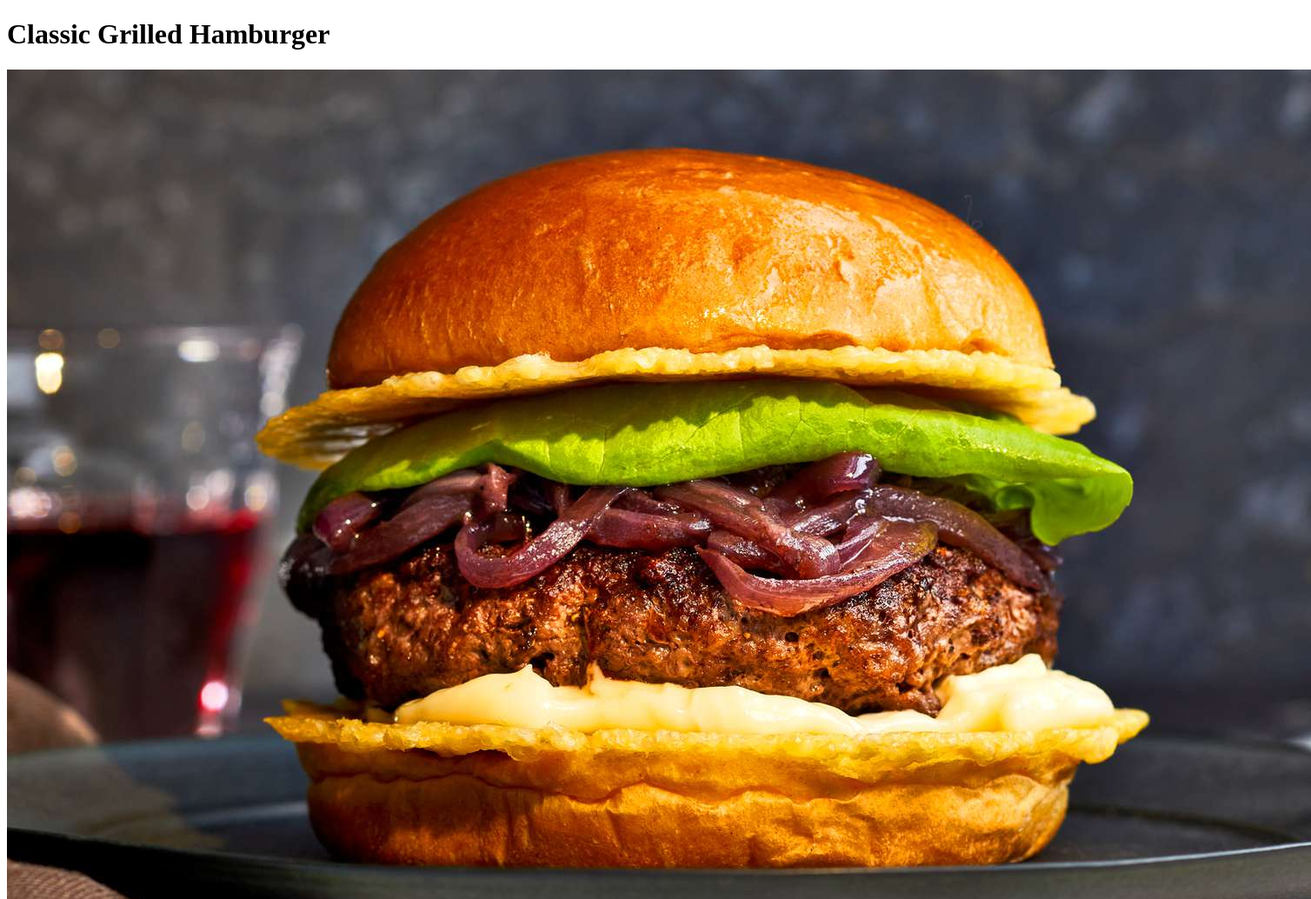
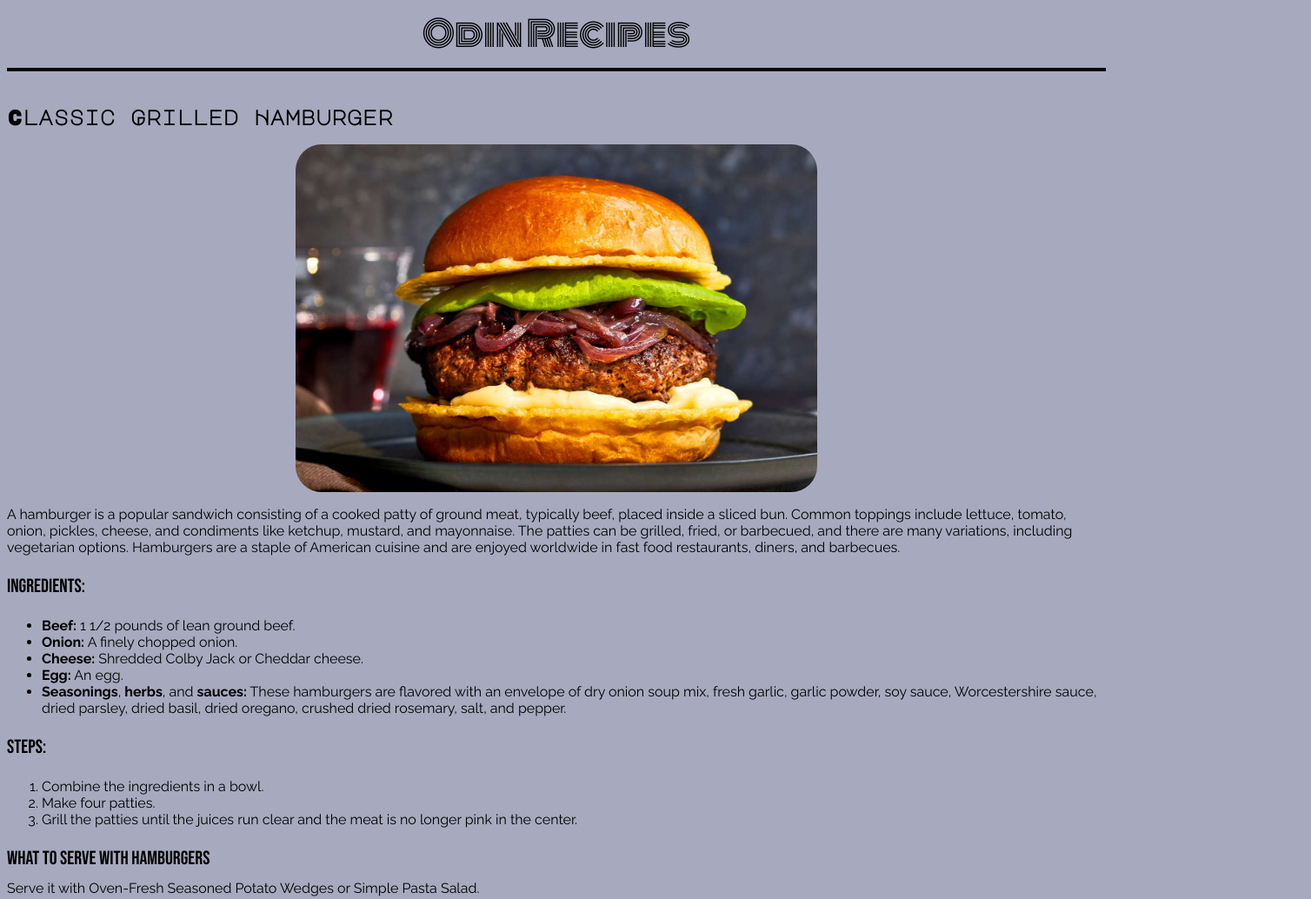
Before and after one commit to soul-solid/odin-recipes, a plain HTML site: page recipes/hamburger.html in a window 1280 px wide. Shown: the top 1034 px of the page at 87% size, 1508 px wide, since content can reach past the window. Drawn offline with Linux system fonts and the light colour scheme.

Commit message:
Add intial CSS to style my TOP recipes project

```diff
--- a/recipes/hamburger.html
+++ b/recipes/hamburger.html
@@ -3,19 +3,30 @@
 <head>
     <meta charset="UTF-8">
     <meta name="viewport" content="width=device-width, initial-scale=1.0">
-    <title>Document</title>
+    <title>Classic Grilled Hamburger</title>
+    <link rel="preconnect" href="https://fonts.googleapis.com">
+    <link rel="preconnect" href="https://fonts.gstatic.com" crossorigin>
+    <link href="https://fonts.googleapis.com/css2?family=Monoton&family=Bebas+Neue&family=Major+Mono+Display&family=Quicksand:wght@300..700&family=Raleway:ital,wght@0,100..900;1,100..900&display=swap" rel="stylesheet">
+    <link rel="stylesheet" href="styles.css" />
 </head>
 <body>
-    <h1 id="title">Classic Grilled Hamburger</h1>
+    <div class="container">
+        <h1 id="title">
+            <a href="../index.html">Odin Recipes</a>
+        </h1>
+        <hr>
+        <h2 id="recipe-title">Classic Grilled Hamburger</h2>
+        <div class="wrapper">
             <img
-        id="hamburger-img"
+            id="recipe-img"
             src="recipe-images/hamburger.jpg"
             alt="a cooked classic grilled hamburger"
         />
-    <p id="description">
+        </div>
+        <p class="text">
             A hamburger is a popular sandwich consisting of a cooked patty of ground meat, typically beef, placed inside a sliced bun. Common toppings include lettuce, tomato, onion, pickles, cheese, and condiments like ketchup, mustard, and mayonnaise. The patties can be grilled, fried, or barbecued, and there are many variations, including vegetarian options. Hamburgers are a staple of American cuisine and are enjoyed worldwide in fast food restaurants, diners, and barbecues.
         </p>
-    <h2 class="header">Ingredients:</h2>
+        <h3>Ingredients:</h3>
         <ul id="ingredients">
             <li><b>Beef:</b> 1 1/2 pounds of lean ground beef.</li>
             <li><b>Onion:</b> A finely chopped onion.</li>
@@ -23,15 +34,16 @@
             <li><b>Egg:</b> An egg.</li>
             <li><b>Seasonings</b>, <b>herbs</b>, and <b>sauces:</b> These hamburgers are flavored with an envelope of dry onion soup mix, fresh garlic, garlic powder, soy sauce, Worcestershire sauce, dried parsley, dried basil, dried oregano, crushed dried rosemary, salt, and pepper.</li>
         </ul>
-    <h2 class="header">Steps:</h2>
+        <h3>Steps:</h3>
         <ol id="steps">
             <li>Combine the ingredients in a bowl.</li>
             <li>Make four patties.</li>
             <li>Grill the patties until the juices run clear and the meat is no longer pink in the center.</li>
         </ol>
-    <h2 id="footer-title" class="header">What to Serve With Hamburgers</h2>
-    <p id="footer">
-        Serve it with <a href="potatoWedges.html">Oven-Fresh Seasoned Potato Wedges</a> or <a href="pastaSalad.html">Simple Pasta Salad</a>
+        <h3 id="footer-head">What to Serve With Hamburgers</h3>
+        <p id="footer" class="text">
+            Serve it with <a href="potatoWedges.html">Oven-Fresh Seasoned Potato Wedges</a> or <a href="pastaSalad.html">Simple Pasta Salad.</a>
         </p>
+    </div>
 </body>
 </html>
--- /dev/null
+++ b/recipes/styles.css
@@ -0,0 +1,89 @@
+:root {
+    --background: black;
+    --background-alt: #0f0e17;
+    --text: #fffffe;
+    --text-alt: #a7a9be;
+    --highlight: #ff8906;
+    --secondary: #f25f4c;
+    --tertiary: #e53170;
+}
+
+* {
+    box-sizing: border-box;
+}
+
+body {
+    background-color: var(--text-alt);
+    color: var(--background);
+    margin-bottom: 60px;
+}
+
+h1 {
+    width: fit-content;
+    margin: 0 auto;
+    font-family: "Monoton", sans-serif;
+    font-weight: 400;
+    font-style: normal;
+    font-size: 2.5em;
+}
+
+h1 a {
+    text-decoration: none;
+    color: var(--background);
+    transition: color .2s ease-in-out;
+}
+
+h1 a:hover {
+    color: var(--text);
+}
+
+hr {
+    border: 2px solid var(--background);
+    width: 100%;
+}
+
+#recipe-title {
+    margin-top: 40px;
+    font-family: "Major Mono Display", monospace;
+    font-weight: 600;
+    font-style: normal;
+}
+
+.wrapper {
+    display: flex;
+    justify-content: center;
+}
+
+#recipe-img {
+    border-radius: 30px;
+    width: 600px;
+    height: 400px;
+    margin: 0;
+}
+
+.text, ul, ol {
+    font-family: "Raleway", sans-serif;
+    font-optical-sizing: auto;
+    font-weight: 400;
+    font-style: normal;
+}
+
+h3 {
+    font-family: "Bebas Neue", sans-serif;
+    font-weight: 400;
+    font-style: normal;
+    font-size: 22px;
+}
+
+.text a {
+    color: var(--background);
+    text-decoration: none;
+}
+
+.text a:hover {
+    color: var(--text);
+}
+
+#footer-head {
+    margin-bottom: -5px;
+}
--- /dev/null
+++ b/styles.css
@@ -0,0 +1,84 @@
+:root {
+    --background: black;
+    --background-alt: #0f0e17;
+    --text: #fffffe;
+    --text-alt: #a7a9be;
+    --highlight: #ff8906;
+    --secondary: #f25f4c;
+    --tertiary: #e53170;
+}
+
+* {
+    box-sizing: border-box;
+}
+
+body {
+    background-color: #100c08;
+}
+
+h1 {
+    width: fit-content;
+    font-family: "Monoton", sans-serif;
+    font-weight: 400;
+    font-style: normal;
+    font-size: 3.5em;
+    margin: 30px auto;
+}
+
+h1 a {
+    text-decoration: none;
+    color: var(--text);
+    transition: color .2s ease-in-out;
+}
+
+h1 a:hover {
+    color: var(--highlight);
+}
+
+hr {
+    border: 2px solid var(--highlight);
+    margin-bottom: 60px;
+}
+
+.recipes {
+    display: flex;
+    flex-wrap: wrap;
+    justify-content: center;
+    font-family: "Quicksand", sans-serif;
+    font-optical-sizing: auto;
+    font-weight: 600;
+    font-style: normal;
+    text-align: center;
+    color: var(--text);
+}
+
+.recipes a {
+    margin: 20px;
+    border-radius: 20px;
+    text-decoration: none;
+    color: var(--text);
+}
+
+.recipe {
+    border: 2px solid var(--text);
+    border-radius: 20px;
+    width: 300px;
+    height: 400px;
+    background-color: var(--background);
+    transition:
+        background-color .4s ease-in-out,
+        color .4s ease-in-out;
+}
+
+.recipe:hover {
+    color: var(--background-alt);
+    background-color: var(--highlight);
+}
+
+.recipe .recipe-image {
+    border: 2px solid var(--background-alt);
+    border-radius: 10px;
+    margin-top: 20px;
+    width: 250px;
+    height: 300px;
+}
```
Also changed, not shown: index.html (+40 -6 lines), recipes/butterChicken.html (+16 -6 lines), recipes/chickenTeriyaki.html (+16 -6 lines), recipes/pastaSalad.html (+16 -6 lines), recipes/potatoWedges.html (+16 -6 lines). Lines whose indentation alone changed are shown as unchanged.
